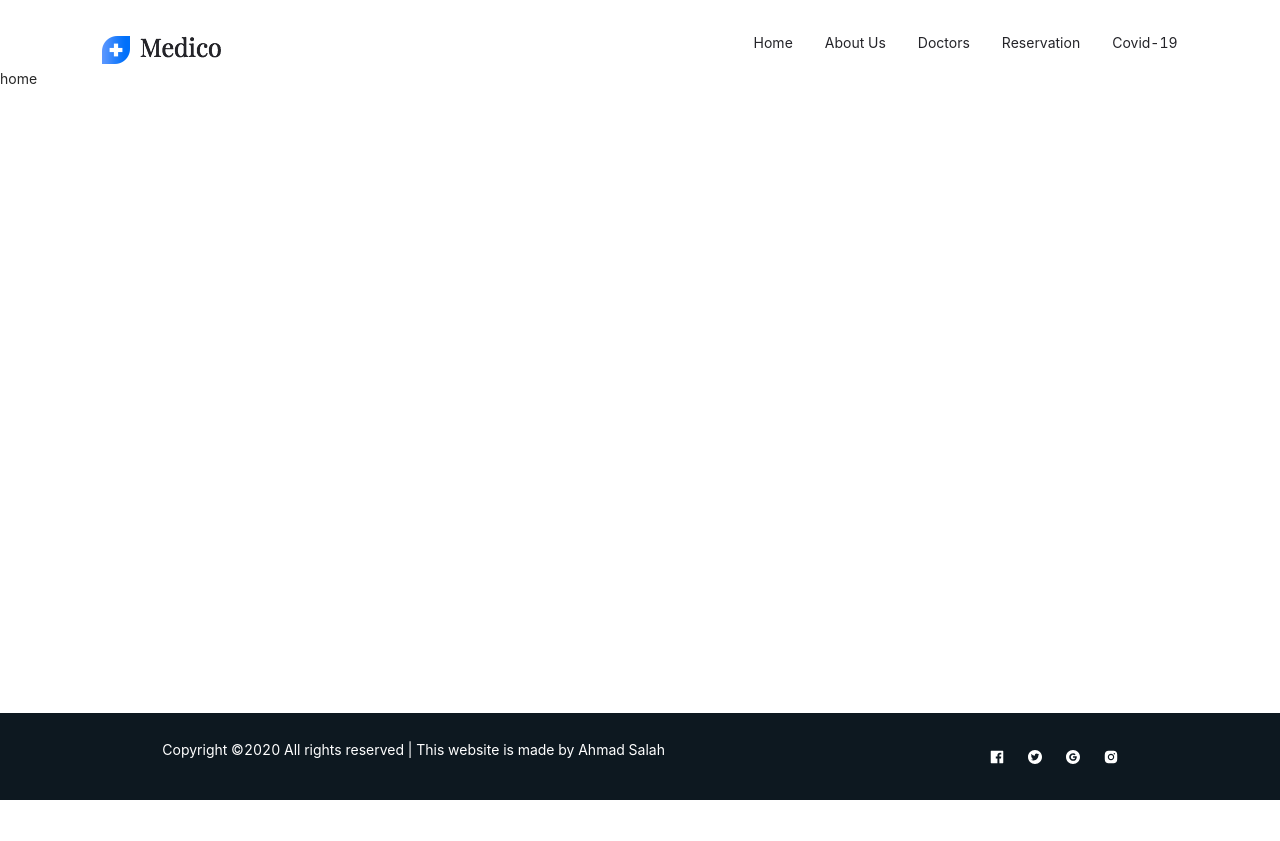
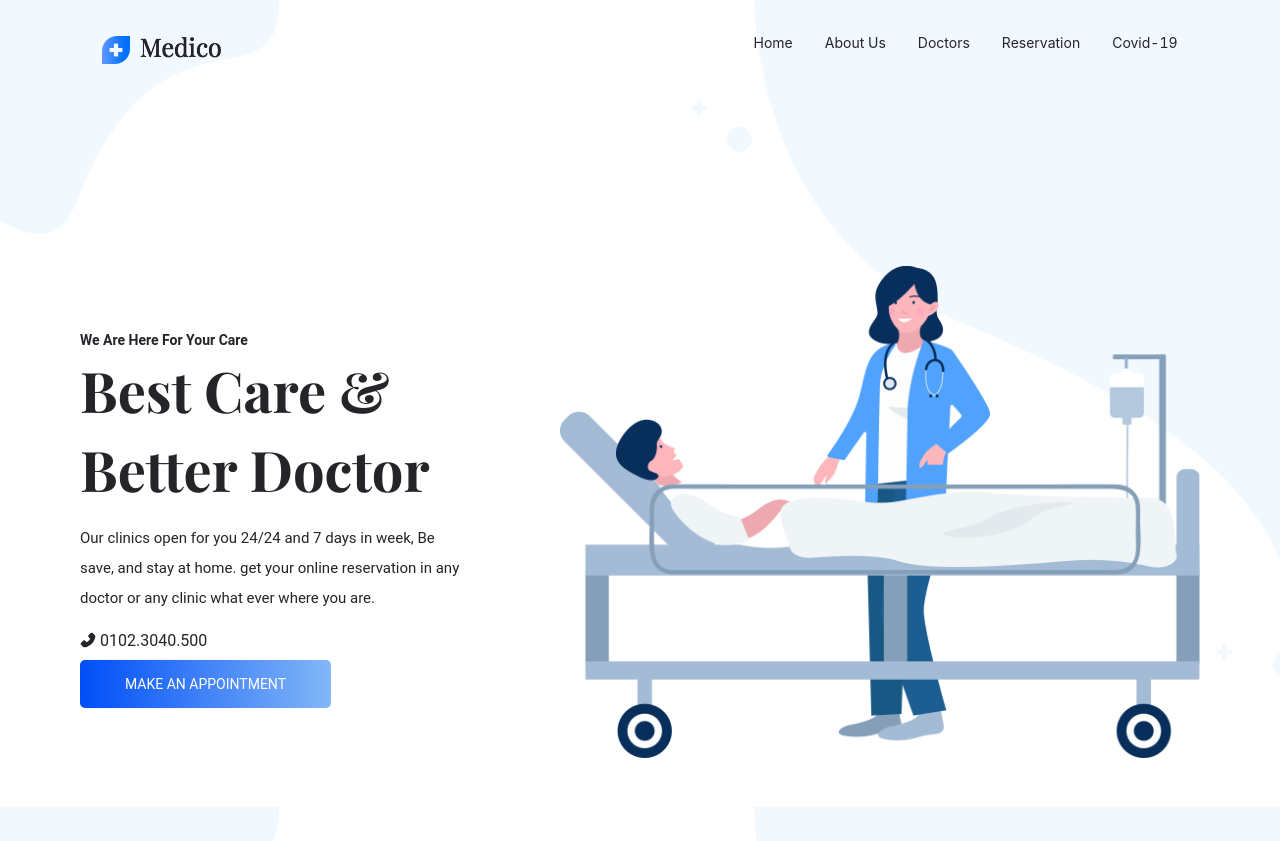
Before and after one commit to ahmadysalah/doctor-reservation, a React app in the folder client/: page / in a window 1280 px wide. Shown: the top 841 px of the page. Built offline with nearby package versions, Linux system fonts and the light colour scheme; a web font is replaced by a local one.

Commit message:
create the landing page and install the nessesary npm #26

```diff
--- a/client/package.json
+++ b/client/package.json
@@ -12,7 +12,8 @@
     "react": "^16.13.1",
     "react-dom": "^16.13.1",
     "react-router-dom": "^5.2.0",
-    "react-scripts": "3.4.1"
+    "react-scripts": "3.4.1",
+    "typeface-playfair-display": "0.0.54"
   },
   "scripts": {
     "start": "react-scripts start",
--- a/client/src/component/footer/style.css
+++ b/client/src/component/footer/style.css
@@ -9,7 +9,6 @@
     line-height: 1.5;
     font-size: 14px;
     clear: both;
-    position: absolute;
     bottom: 0;
 }
 
--- a/client/src/component/header/style.css
+++ b/client/src/component/header/style.css
@@ -2,7 +2,8 @@
     width: 84%;
     display: flex;
     justify-content: space-between;
-    margin: 0 auto;
+    position: absolute;
+    left: 8%;
     margin-top: 2rem;
     align-items: center;
     background-color: transparent;
--- a/client/src/pages/home/index.js
+++ b/client/src/pages/home/index.js
@@ -1,5 +1,33 @@
 import React from 'react';
+import { Link } from 'react-router-dom';
+import { PhoneFilled } from '@ant-design/icons';
+import resImg from '../../assets/img/banner_img.png';
+import 'typeface-playfair-display';
+import './style.css';
 
-const HomePage = () => <>home</>;
+const HomePage = () => (
+  <>
+    <div className="reservation">
+      <div className="reservation__box">
+        <p className="res_paragraph">We Are Here For Your Care</p>
+        <h3 className="res_heder">Best Care & Better Doctor</h3>
+        <p className="detail__paragraph">
+          Our clinics open for you 24/24 and 7 days in week, Be save, and stay
+          at home. get your online reservation in any doctor or any clinic what
+          ever where you are.
+        </p>
+        <p className="res__phone">
+          <PhoneFilled /> 0102.3040.500
+        </p>
+        <Link to="/reservation" className="resBtn">
+          Make an appointment
+        </Link>
+      </div>
+      <div className="reservation__view">
+        <img className="reservation__img" src={resImg} alt="banner" />
+      </div>
+    </div>
+  </>
+);
 
 export default HomePage;
--- a/client/src/pages/home/style.css
+++ b/client/src/pages/home/style.css
@@ -0,0 +1,84 @@
+* {
+    margin: 0;
+}
+
+.reservation {
+    display: flex;
+    height: 112vh;
+    justify-content: space-around;
+    align-items: center;
+    margin-right: -15px;
+    margin-left: -15px;
+    background-image: url(../../assets/img/banner_bg.png);
+    font-family: "Roboto", sans-serif;
+    padding-top: 8rem;
+    margin: 0;
+    font-size: 14px;
+    box-sizing: border-box;
+    margin-bottom: 2rem;
+}
+
+.reservation__box {
+    width: 40%;
+    align-items: center;
+    padding-left: 5rem;
+}
+
+.resBtn {
+    padding: 16px 45px;
+    text-align: center;
+    font-size: 14px;
+    color: #fff;
+    text-transform: uppercase;
+    font-family: "Roboto", sans-serif;
+    background-size: 200% auto;
+    border-radius: 5px;
+    cursor: pointer;
+    transition: all 1s ease-in-out;
+    background-image: linear-gradient(to right, #004ef7, #82b7f8, #c0d2f7);
+}
+
+.resBtn:hover {
+    background-image: linear-gradient(to right, #87b6f0, #0a56ee, #95b3f0);
+    color: white;
+}
+
+.reservation__img {
+    padding: 5rem;
+    width: 50rem;
+}
+
+.res_paragraph {
+    font-size: 14px;
+    text-transform: capitalize;
+    font-weight: bold;
+    color: #242429;
+    margin-bottom: 0;
+    font-family: "Roboto", sans-serif;
+}
+
+.res_heder {
+    text-align: left;
+    text-transform: capitalize;
+    font-weight: 700;
+    color: #242429;
+    font-family: "Playfair Display", serif;
+    font-size: 3.5rem;
+    margin-bottom: 15px;
+    line-height: 1.4;
+}
+
+.detail__paragraph {
+    font-size: 15px;
+    line-height: 30px;
+    font-family: "Roboto", sans-serif;
+    color: #242429;
+    padding-right: 20px;
+}
+
+.res__phone {
+    font-size: 1rem;
+    font-family: "Roboto", sans-serif;
+    color: #242429;
+    padding-bottom: .2rem;
+}
```
Also changed, not shown: client/src/assets/img/banner_bg.png (added), 1 other file.
